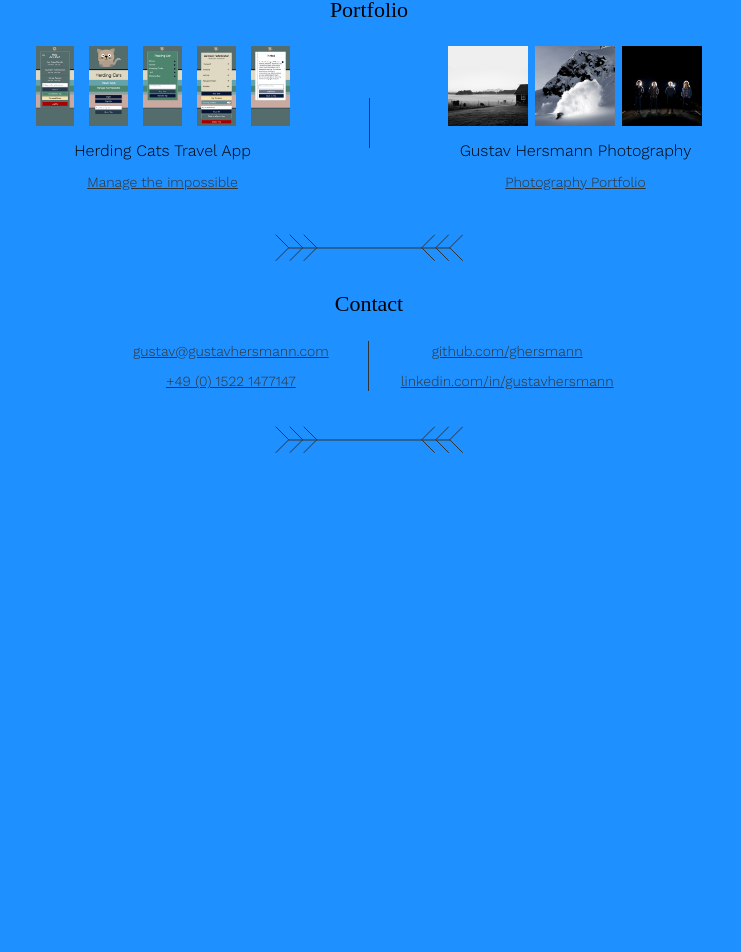
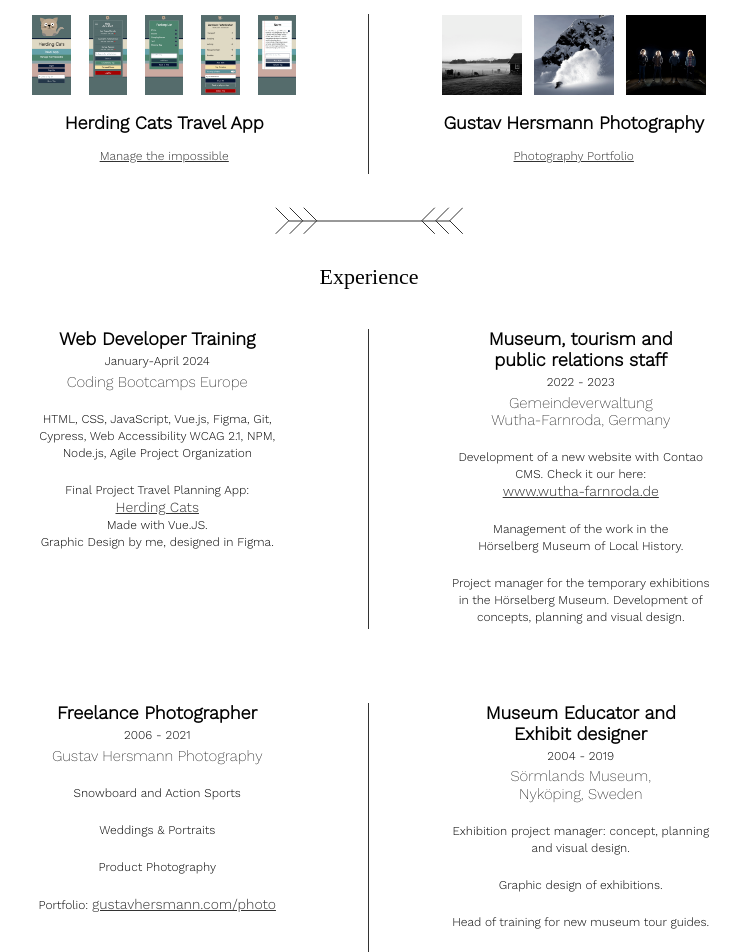
Before and after one commit to ghersmann/cv-v2, a Vue app: page / in a window 1280 px wide. Shown: the part 467-1419 px from the top of the page, without its empty margins (271-1012 px from the left). Before the commit the page ends 950 px from the top, so only its background shows below. Built offline with nearby package versions, Linux system fonts and the light colour scheme; a web font is replaced by a local one.

Commit message:
Added Experience Component

```diff
--- a/src/assets/main.css
+++ b/src/assets/main.css
@@ -37,15 +37,28 @@ h1 {
 h2 {
   font-family: 'Work-Sans-Light';
   font-style: normal;
-  font-weight: 300;
-  font-size: 1.6rem;
+  font-weight: 900;
+  font-size: 1.8rem;
+}
+h3 {
+  font-family: 'Work-Sans-Light';
+  font-style: normal;
+  font-weight: 200;
+  font-size: 1.2rem;
+}
+h4 {
+  font-family: 'Work-Sans-ExtraLight';
+  font-style: normal;
+  font-weight: 100;
+  font-size: 1.5rem;
 }
 
 p {
   font-family: 'Work-Sans-Light';
   font-style: normal;
   font-weight: 300;
-  font-size: 1.4rem;
+  font-size: 1.2rem;
+  line-height: 1.7rem;
 }
 
 a {
@@ -66,11 +79,17 @@ a {
   width: 100vw;
 }
 
-.line {
+.line,
+.exp-horizontal-line,
+.portfolio-line {
   margin: 1.7rem auto;
   width: 20rem;
   height: 0.1rem;
   background-color: var(--dark-sticky-header);
+}
+
+.vertical-line {
+  display: none;
 }
 
 .arrow-1 {
@@ -83,14 +102,14 @@ a {
   margin: 3rem auto;
 }
 
-ul {
+ul,
+li {
+  margin: 0;
+  padding: 0;
   list-style: none;
 }
 
 @media screen and (min-width: 600px) {
-  html {
-    background-color: hotpink;
-  }
   .pitch-grid-column,
   .contact-grid-column {
     display: flex;
@@ -104,12 +123,42 @@ ul {
     align-items: center;
     margin: 0 8vw;
   }
+
+  .experience-grid-column {
+    display: grid;
+    grid-template-columns: 4fr 0.5fr 4fr;
+    grid-template-rows: 1fr 1fr;
+    /* gap: 20px;  Optional: add spacing between the grid items */
+    max-width: 80rem; /* Adjust the width as needed */
+    margin: 0 auto; /* Center the grid in the container */
+  }
+
   .line {
     border-left: 0.1rem solid var(--dark-sticky-header);
     width: 0;
     height: 5rem;
     margin: 0 auto;
   }
+
+  .portfolio-line {
+    border-left: 0.1rem solid var(--dark-sticky-header);
+    width: 0;
+    height: 16rem;
+    margin: 0 auto;
+  }
+
+  .vertical-line {
+    display: block;
+    border-left: 0.1rem solid var(--dark-sticky-header);
+    width: 0;
+    height: 30rem;
+    margin: 3.5rem auto;
+  }
+
+  .exp-horizontal-line {
+    display: none;
+  }
+
   .arrow-1 {
     display: none;
     margin: 3rem auto;
@@ -122,9 +171,6 @@ ul {
 }
 
 @media screen and (min-width: 992px) {
-  html {
-    background-color: dodgerblue;
-  }
   .pitch-grid-column {
     margin: 0 auto;
     max-width: 70rem;
--- /dev/null
+++ b/src/components/ExperienceComponent.vue
@@ -0,0 +1,133 @@
+<template>
+  <article class="experience-component">
+    <h1>Experience</h1>
+    <div class="experience-grid-column">
+      <section class="experience-item">
+        <h2>Web Developer Training</h2>
+        <h3>January-April 2024</h3>
+        <h4>Coding Bootcamps Europe</h4>
+        <ul>
+          <li>
+            <p>
+              HTML, CSS, JavaScript, Vue.js, Figma, Git, Cypress, Web Accessibility WCAG 2.1, NPM,
+              Node.js, Agile Project Organization
+            </p>
+          </li>
+          <li>
+            <p>
+              Final Project Travel Planning App: <br />
+              <a href="https://herdingcats-cbe.netlify.app/" target="_blank">Herding Cats</a>
+              <br />Made with Vue.JS.
+              <br />
+              Graphic Design by me, designed in Figma.
+            </p>
+          </li>
+        </ul>
+        <div class="exp-horizontal-line"></div>
+      </section>
+      <div class="vertical-line"></div>
+      <section class="experience-item">
+        <h2>Museum, tourism and <br />public relations staff</h2>
+        <h3>2022 - 2023</h3>
+        <h4>Gemeindeverwaltung <br />Wutha-Farnroda, Germany</h4>
+        <ul>
+          <li>
+            <p>
+              Development of a new website with Contao CMS. Check it our here: <br />
+              <a href="https://www.wutha-farnroda.de">www.wutha-farnroda.de</a>
+            </p>
+          </li>
+          <li>
+            <p>Management of the work in the <br />Hörselberg Museum of Local History.</p>
+          </li>
+          <li>
+            <p>
+              Project manager for the temporary exhibitions in the Hörselberg Museum. Development of
+              concepts, planning and visual design.
+            </p>
+          </li>
+        </ul>
+        <div class="exp-horizontal-line"></div>
+      </section>
+      <section class="experience-item">
+        <h2>Freelance Photographer</h2>
+        <h3>2006 - 2021</h3>
+        <h4>Gustav Hersmann Photography</h4>
+        <ul>
+          <li>
+            <p>Snowboard and Action Sports</p>
+          </li>
+          <li>
+            <p>Weddings & Portraits</p>
+          </li>
+          <li>
+            <p>Product Photography</p>
+          </li>
+          <li>
+            <p>
+              Portfolio:
+              <a href="https://gustavhersmann.com/photo" target="_blank"
+                >gustavhersmann.com/photo</a
+              >
+            </p>
+          </li>
+        </ul>
+        <div class="exp-horizontal-line"></div>
+      </section>
+      <div class="vertical-line"></div>
+      <section class="experience-item">
+        <h2>Museum Educator and Exhibit designer</h2>
+        <h3>2004 - 2019</h3>
+        <h4>Sörmlands Museum, <br />Nyköping, Sweden</h4>
+        <ul>
+          <li>
+            <p>Exhibition project manager: concept, planning and visual design.</p>
+          </li>
+          <li>
+            <p>Graphic design of exhibitions.</p>
+          </li>
+          <li>
+            <p>Head of training for new museum tour guides.</p>
+          </li>
+          <li>
+            <p>
+              Development of guided tours of the city and the museum. Planning routes and writing
+              manuscripts.
+            </p>
+          </li>
+        </ul>
+        <div class="exp-horizontal-line"></div>
+      </section>
+    </div>
+    <img class="arrow-1" src="@/assets/img/ArrowOne.svg" alt="Decorative Arrow" />
+    <img class="arrow-2" src="@/assets/img/ArrowHorizontal.svg" alt="Decorative Arrow" />
+  </article>
+</template>
+
+<script>
+export default {
+  name: 'ExperienceComponent'
+}
+</script>
+
+<style scoped>
+h1,
+h2,
+h3,
+h4 {
+  margin: 0.5rem;
+  text-align: center;
+}
+
+p {
+  margin-top: 2rem;
+  margin-bottom: 1rem;
+}
+
+.experience-item {
+  width: 26rem;
+  margin: 3rem auto;
+  padding: 0;
+  text-align: center;
+}
+</style>
--- a/src/components/ProjectPortfolio.vue
+++ b/src/components/ProjectPortfolio.vue
@@ -5,51 +5,54 @@
       <div class="portfolio-item">
         <div class="herding-cats-imgs">
           <img
+            src="../assets/img/herding-cats-screen-shot-startpage.png"
+            alt="Herding Cats Travel App Startpage"
+            class="herding-cats-img"
+          />
+          <img
             src="../assets/img/herding-cats-screen-shot-alltravels.png"
-            alt=""
-            class="herding-cats-img"
-          /><img
-            src="../assets/img/herding-cats-screen-shot-startpage.png"
-            alt=""
+            alt="Herding Cats Travel App All Travels"
             class="herding-cats-img"
           /><img
             src="../assets/img/herding-cats-screen-shot-packlist.png"
-            alt=""
+            alt="Herding Cats Travel App Packing List"
             class="herding-cats-img"
           /><img
             src="../assets/img/herding-cats-screen-shot-tripoverview.png"
-            alt=""
+            alt="Herding Cats Travel App Trip Overview"
             class="herding-cats-img"
           /><img
             src="../assets/img/herding-cats-screen-shot-notes.png"
-            alt=""
+            alt="Herding Cats Travel App Trip Notes"
             class="herding-cats-img"
           />
         </div>
         <h2>Herding Cats Travel App</h2>
-        <a href="https://herdingcats-cbe.netlify.app/"><p>Manage the impossible</p></a>
+        <a href="https://herdingcats-cbe.netlify.app/" target="_blank"
+          ><p>Manage the impossible</p></a
+        >
       </div>
-      <div class="line"></div>
+      <div class="portfolio-line"></div>
       <div class="portfolio-item">
         <div class="portfolio-imgs">
           <img
             src="@/assets/img/GHFF_Cows_by_Gustav_Hersmann_0029_lowres.jpg"
-            alt=""
+            alt="Black and White photo of cows in the fog at dusk"
             class="portfolio-img"
           />
           <img
             src="@/assets/img/GHFF_Snowboard_by_Gustav_Hersmann_0029_lowres.jpg"
-            alt=""
+            alt="A Snowboarder makes a turn and blows a big cloud of snow"
             class="portfolio-img"
           />
           <img
             src="@/assets/img/GHFF_Supersonic_by_Gustav_Hersmann_0029_lowres.jpg"
-            alt=""
+            alt="Band photo of The Supersonic"
             class="portfolio-img"
           />
         </div>
         <h2>Gustav Hersmann Photography</h2>
-        <a href="https://gustavhersmann.com/photo/"><p>Photography Portfolio</p></a>
+        <a href="https://gustavhersmann.com/photo/" target="_blank"><p>Photography Portfolio</p></a>
       </div>
     </section>
     <img class="arrow-1" src="@/assets/img/ArrowOne.svg" alt="Decorative Arrow" />
@@ -79,7 +82,7 @@ h2 {
 }
 
 .portfolio-item {
-  width: 26rem;
+  width: 27rem;
   margin: 0 auto;
 }
 
--- a/src/views/HomeView.vue
+++ b/src/views/HomeView.vue
@@ -1,26 +1,31 @@
 <template>
-  <header class="dark-sticky-header">
+  <!--   <header class="dark-sticky-header">
     <DarkStickyHeader />
-  </header>
+  </header> -->
   <main>
     <PhotoTitlePitch />
     <ProjectPortfolio />
+    <ExperienceComponent />
+  </main>
+  <footer>
     <ContactComponent />
-  </main>
+  </footer>
 </template>
 
 <script>
-import DarkStickyHeader from '@/components/DarkStickyHeader.vue'
+// import DarkStickyHeader from '@/components/DarkStickyHeader.vue'
 import PhotoTitlePitch from '@/components/PhotoTitlePitch.vue'
 import ProjectPortfolio from '@/components/ProjectPortfolio.vue'
 import ContactComponent from '@/components/ContactComponent.vue'
+import ExperienceComponent from '@/components/ExperienceComponent.vue'
 
 export default {
   components: {
-    DarkStickyHeader,
+    // DarkStickyHeader,
     PhotoTitlePitch,
     ProjectPortfolio,
-    ContactComponent
+    ContactComponent,
+    ExperienceComponent
   }
 }
 </script>
```
